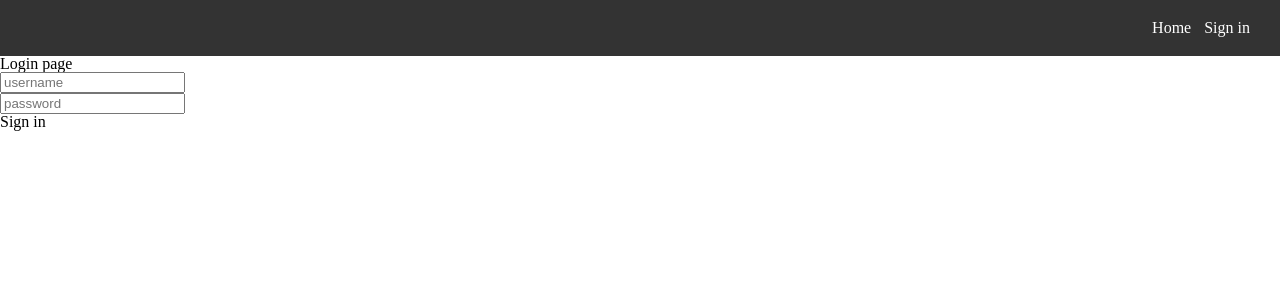
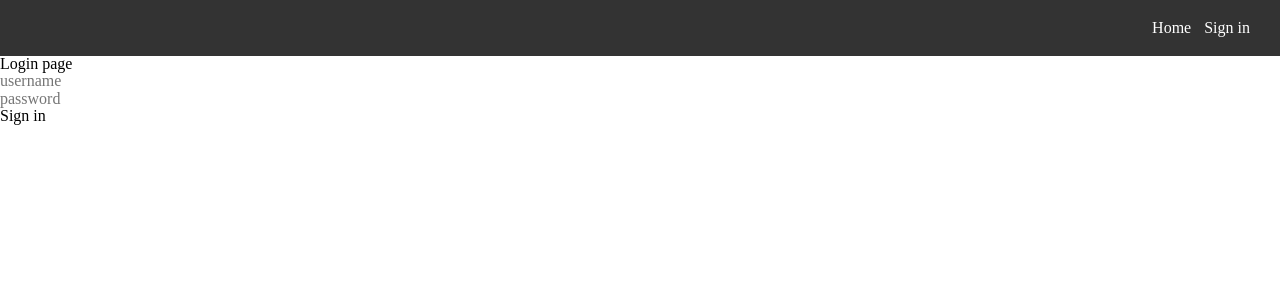
Before and after one commit to ThiagoMartinsSaraiva/LocadoraJS, a Vue app in the folder client/: page /login in a window 1280 px wide. Shown: the top 300 px of the page. Built offline with nearby package versions, Linux system fonts and the light colour scheme.

Commit message:
feat: resetando css input

```diff
--- a/client/src/App.vue
+++ b/client/src/App.vue
@@ -30,7 +30,7 @@ del, dfn, em, img, ins, kbd, q, s, samp,
 small, strike, strong, sub, sup, tt, var,
 b, u, i, center,
 dl, dt, dd, ol, ul, li,
-fieldset, form, label, legend,
+fieldset, form, label, input, legend,
 table, caption, tbody, tfoot, thead, tr, th, td,
 article, aside, canvas, details, embed,
 figure, figcaption, footer, header, hgroup,
```
